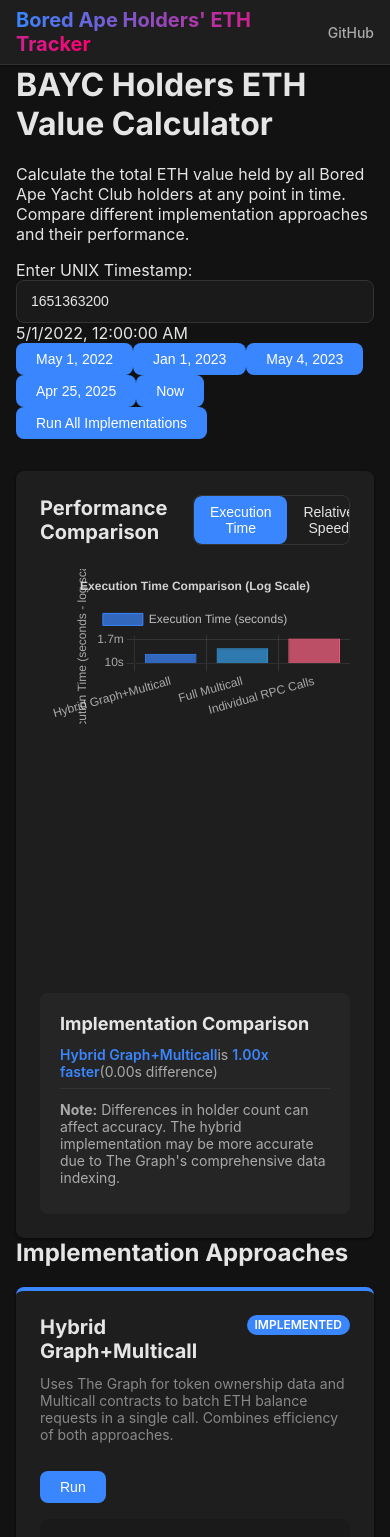
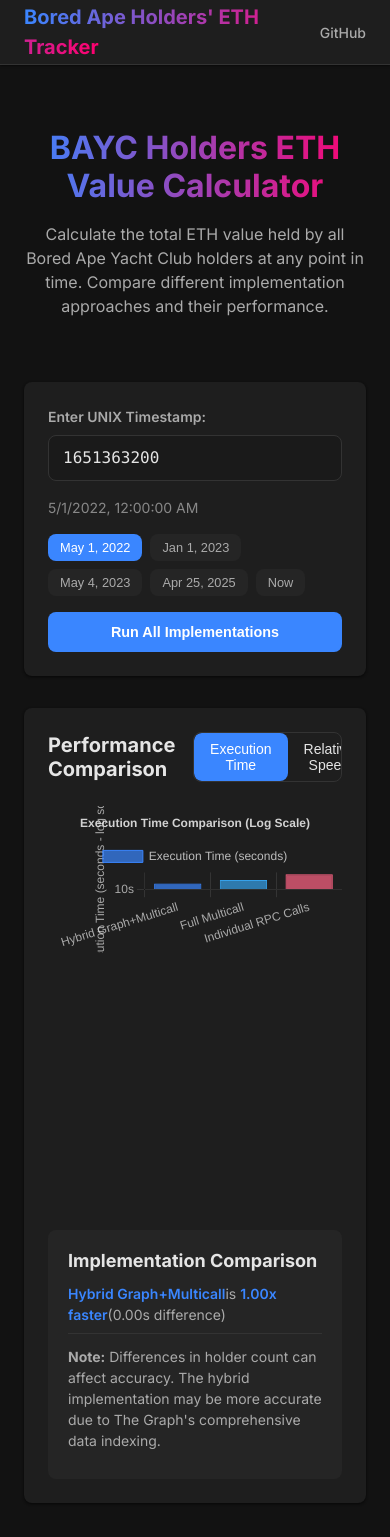
Before and after one commit to TacitusXI/bayc-eth-sum, a Next.js app: page / in a window 390 px wide. Shown: the top 1537 px of the page. Built offline with nearby package versions, Linux system fonts and the light colour scheme.

Commit message:
update styles

```diff
--- a/styles/globals.css
+++ b/styles/globals.css
@@ -26,7 +26,7 @@
   --gray-900: #e5e5e5;
 
   /* Fonts */
-  --font-sans: -apple-system, BlinkMacSystemFont, Segoe UI, Roboto, Oxygen,
+  --font-sans: 'Inter', -apple-system, BlinkMacSystemFont, Segoe UI, Roboto, Oxygen,
     Ubuntu, Cantarell, Fira Sans, Droid Sans, Helvetica Neue, sans-serif;
   --font-mono: ui-monospace, SFMono-Regular, Menlo, Monaco, Consolas, "Liberation Mono",
     "Courier New", monospace;
@@ -40,6 +40,7 @@
   --shadow-lg: 0 10px 15px -3px rgba(0, 0, 0, 0.5), 0 4px 6px -2px rgba(0, 0, 0, 0.4);
 }
 
+/* Base styles */
 html,
 body {
   padding: 0;
@@ -47,6 +48,7 @@
   font-family: var(--font-sans);
   background-color: var(--background);
   color: var(--foreground);
+  line-height: 1.5;
 }
 
 * {
@@ -56,10 +58,12 @@
 a {
   color: var(--primary);
   text-decoration: none;
+  transition: color 0.2s ease;
 }
 
 a:hover {
-  text-decoration: underline;
+  color: var(--primary-light);
+  text-decoration: none;
 }
 
 h1, h2, h3, h4, h5, h6 {
@@ -67,14 +71,16 @@
   margin-top: 0;
   font-weight: 700;
   color: var(--foreground);
+  line-height: 1.2;
 }
 
-button, .button {
+/* Button styles */
+button, .button, .btn-primary, .btn-secondary {
   display: inline-flex;
   align-items: center;
   justify-content: center;
-  padding: 0.5rem 1.25rem;
-  font-size: 0.875rem;
+  padding: 0.625rem 1.25rem;
+  font-size: 0.9rem;
   font-weight: 500;
   text-align: center;
   text-decoration: none;
@@ -82,24 +88,38 @@
   border-radius: var(--border-radius);
   cursor: pointer;
   transition: all 0.15s ease;
+  gap: 0.5rem;
+}
+
+.btn-primary {
   background-color: var(--primary);
   color: white;
 }
 
-button:hover, .button:hover {
+.btn-primary:hover {
   background-color: var(--primary-dark);
 }
 
-button:disabled, .button:disabled {
+.btn-secondary {
+  background-color: var(--gray-300);
+  color: var(--gray-800);
+}
+
+.btn-secondary:hover {
+  background-color: var(--gray-400);
+}
+
+button:disabled, .button:disabled, .btn-primary:disabled, .btn-secondary:disabled {
   opacity: 0.7;
   cursor: not-allowed;
 }
 
+/* Form elements */
 input, select, textarea {
   display: block;
   width: 100%;
   padding: 0.625rem 0.875rem;
-  font-size: 0.875rem;
+  font-size: 0.9rem;
   line-height: 1.5;
   color: var(--foreground);
   background-color: var(--gray-100);
@@ -115,6 +135,7 @@
   box-shadow: 0 0 0 3px rgba(58, 134, 255, 0.25);
 }
 
+/* Card component */
 .card {
   position: relative;
   display: flex;
@@ -135,13 +156,14 @@
 /* Loading spinner */
 .spinner {
   display: inline-block;
-  width: 1.5rem;
-  height: 1.5rem;
+  width: 1.25rem;
+  height: 1.25rem;
   vertical-align: text-bottom;
   border: 0.2em solid currentColor;
   border-right-color: transparent;
   border-radius: 50%;
   animation: spinner 0.75s linear infinite;
+  margin-right: 0.5rem;
 }
 
 @keyframes spinner {
@@ -188,85 +210,301 @@
   width: 100%;
   max-width: 1280px;
   margin: 0 auto;
-  padding: 0 1rem;
+  padding: 0 1.5rem;
 }
 
-.flex {
+.app {
+  min-height: 100vh;
   display: flex;
-}
-
-.flex-col {
   flex-direction: column;
 }
 
-.items-center {
-  align-items: center;
+.main {
+  flex: 1;
+  padding: 2rem 0;
 }
 
-.justify-center {
-  justify-content: center;
+/* Header component */
+.header {
+  background-color: var(--card-bg);
+  border-bottom: 1px solid var(--border-color);
+  box-shadow: var(--shadow-sm);
+  position: sticky;
+  top: 0;
+  z-index: 10;
 }
 
-.justify-between {
-  justify-content: space-between;
+/* Hero section */
+.hero {
+  text-align: center;
+  padding: 2rem 0;
+  margin-bottom: 2rem;
 }
 
-.gap-2 {
-  gap: 0.5rem;
+.title {
+  font-size: 2.5rem;
+  margin-bottom: 1rem;
+  background: linear-gradient(to right, var(--primary), var(--secondary));
+  -webkit-background-clip: text;
+  -webkit-text-fill-color: transparent;
+  background-clip: text;
+  display: inline-block;
 }
 
-.gap-4 {
+.subtitle {
+  font-size: 1.1rem;
+  color: var(--gray-700);
+  max-width: 800px;
+  margin: 0 auto;
+}
+
+/* Timestamp selector */
+.timestamp-selector {
+  background-color: var(--card-bg);
+  border-radius: var(--border-radius);
+  padding: 1.5rem;
+  margin-bottom: 2rem;
+  box-shadow: var(--shadow);
+}
+
+.input-group {
+  display: flex;
+  flex-direction: column;
+  margin-bottom: 1rem;
+}
+
+.input-label {
+  font-size: 0.875rem;
+  font-weight: 600;
+  margin-bottom: 0.5rem;
+  color: var(--gray-700);
+}
+
+.timestamp-input {
+  font-family: var(--font-mono);
+  font-size: 1rem;
+  margin-top: 0.5rem;
+  width: 100%;
+}
+
+.timestamp-preview {
+  font-size: 0.875rem;
+  color: var(--gray-600);
+  margin-top: 0.5rem;
+}
+
+.timestamp-presets {
+  display: flex;
+  flex-wrap: wrap;
+  gap: 0.5rem;
+  margin-bottom: 1rem;
+}
+
+.preset-btn {
+  background-color: var(--gray-200);
+  color: var(--gray-700);
+  font-size: 0.8rem;
+  padding: 0.375rem 0.75rem;
+}
+
+.preset-btn:hover {
+  background-color: var(--gray-300);
+}
+
+.preset-btn.active {
+  background-color: var(--primary);
+  color: white;
+}
+
+.run-all-btn {
+  width: 100%;
+  background-color: var(--primary);
+  color: white;
+  font-weight: 600;
+  padding: 0.75rem;
+}
+
+.run-all-btn:hover {
+  background-color: var(--primary-dark);
+}
+
+/* Implementation section */
+.implementation-section {
+  margin-top: 3rem;
+}
+
+.section-title {
+  font-size: 1.5rem;
+  margin-bottom: 1.5rem;
+  padding-bottom: 0.5rem;
+  border-bottom: 1px solid var(--border-color);
+}
+
+.implementation-grid {
+  display: grid;
+  grid-template-columns: repeat(auto-fill, minmax(320px, 1fr));
+  gap: 1.5rem;
+}
+
+/* Implementation card */
+.implementation-card {
+  background-color: var(--card-bg);
+  border-radius: var(--border-radius);
+  overflow: hidden;
+  box-shadow: var(--shadow);
+  transition: transform 0.3s ease, box-shadow 0.3s ease;
+  height: 100%;
+  display: flex;
+  flex-direction: column;
+}
+
+.implementation-card:hover {
+  transform: translateY(-4px);
+  box-shadow: var(--shadow-md);
+  background-color: var(--card-bg-hover);
+}
+
+.implementation-card.implemented {
+  border-top: 4px solid var(--primary);
+}
+
+.implementation-card.planned {
+  border-top: 4px solid var(--warning);
+}
+
+.card-header {
+  padding: 1.5rem 1.5rem 1rem;
+  display: flex;
+  justify-content: space-between;
+  align-items: flex-start;
+}
+
+.card-header h3 {
+  margin: 0;
+  font-size: 1.25rem;
+  color: var(--foreground);
+}
+
+.description {
+  padding: 0 1.5rem 1rem;
+  color: var(--gray-600);
+  font-size: 0.875rem;
+  margin: 0;
+  flex-grow: 1;
+}
+
+.card-actions {
+  padding: 1rem 1.5rem;
+  display: flex;
+  justify-content: flex-start;
+}
+
+/* Results section */
+.result {
+  margin-top: 1rem;
+  padding: 1.5rem;
+  background-color: var(--gray-100);
+  border-top: 1px solid var(--border-color);
+}
+
+.result-header {
+  display: flex;
+  justify-content: space-between;
+  align-items: center;
+  margin-bottom: 1rem;
+}
+
+.result-header h4 {
+  margin: 0;
+  font-size: 1.125rem;
+}
+
+.result-grid {
+  display: grid;
+  grid-template-columns: repeat(2, 1fr);
   gap: 1rem;
 }
 
-.w-full {
-  width: 100%;
+.result-item {
+  display: flex;
+  flex-direction: column;
 }
 
-.mt-2 {
+.result-label {
+  font-size: 0.75rem;
+  color: var(--gray-600);
+  margin-bottom: 0.25rem;
+}
+
+.result-value {
+  font-size: 1rem;
+  font-weight: 600;
+  color: var(--foreground);
+}
+
+.execution-time {
+  grid-column: 1 / -1;
   margin-top: 0.5rem;
 }
 
-.mt-4 {
-  margin-top: 1rem;
+.execution-time .result-value {
+  color: var(--primary);
 }
 
-.mt-8 {
-  margin-top: 2rem;
+/* Error message */
+.error-message {
+  display: flex;
+  align-items: center;
+  padding: 1rem 1.5rem;
+  background-color: rgba(230, 57, 70, 0.1);
+  color: var(--danger);
+  font-size: 0.875rem;
+  border-top: 1px solid var(--border-color);
 }
 
-.mb-2 {
-  margin-bottom: 0.5rem;
+.error-icon {
+  width: 1.25rem;
+  height: 1.25rem;
+  margin-right: 0.5rem;
+  flex-shrink: 0;
 }
 
-.mb-4 {
-  margin-bottom: 1rem;
+/* Responsive adjustments */
+@media (max-width: 768px) {
+  .implementation-grid {
+    grid-template-columns: 1fr;
   }
 
-.mb-8 {
-  margin-bottom: 2rem;
+  .result-grid {
+    grid-template-columns: 1fr;
   }
 
-.p-4 {
-  padding: 1rem;
+  .title {
+    font-size: 2rem;
   }
 
-.p-6 {
-  padding: 1.5rem;
+  .subtitle {
+    font-size: 1rem;
+  }
 }
 
-.text-center {
-  text-align: center;
+/* Implementation notes */
+.implementation-notes {
+  margin-top: 1rem;
+  border-top: 1px solid var(--border-color);
+  padding-top: 1rem;
 }
 
-.text-sm {
+.implementation-notes summary {
   font-size: 0.875rem;
+  font-weight: 600;
+  color: var(--gray-700);
+  cursor: pointer;
 }
 
-.text-lg {
-  font-size: 1.125rem;
+.notes-content {
+  margin-top: 0.75rem;
+  font-size: 0.875rem;
+  color: var(--gray-600);
+  white-space: pre-wrap;
 }
-
-.font-bold {
-  font-weight: 700;
-}
```
Lines whose indentation alone changed are shown as unchanged.
